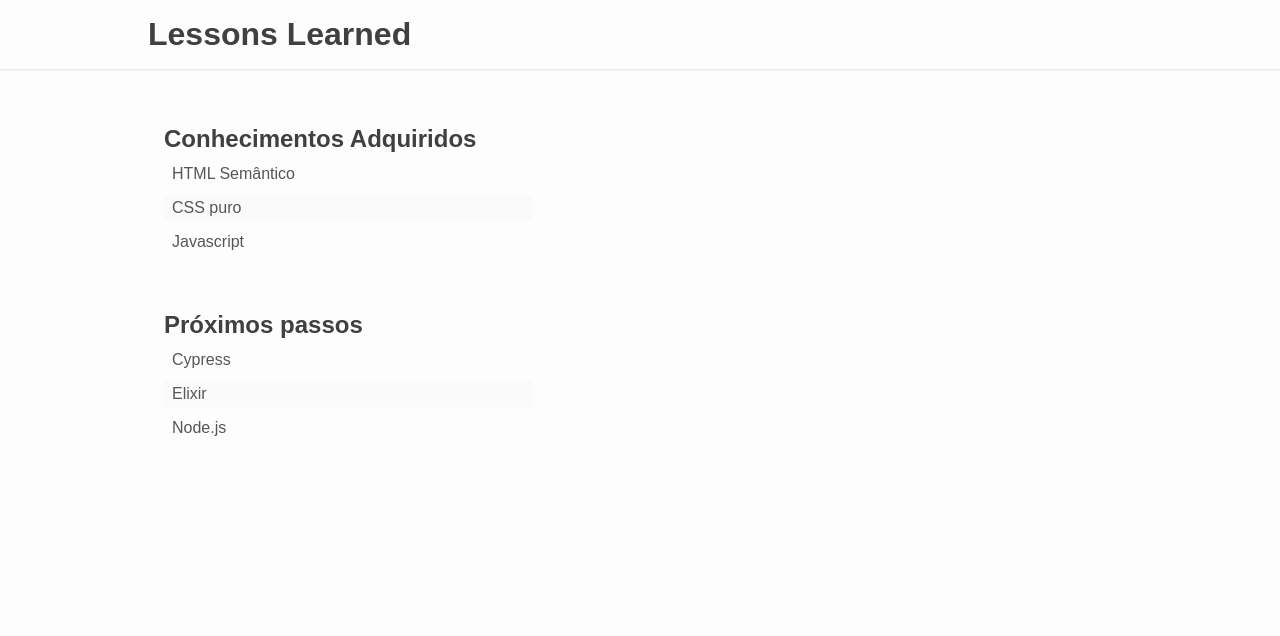
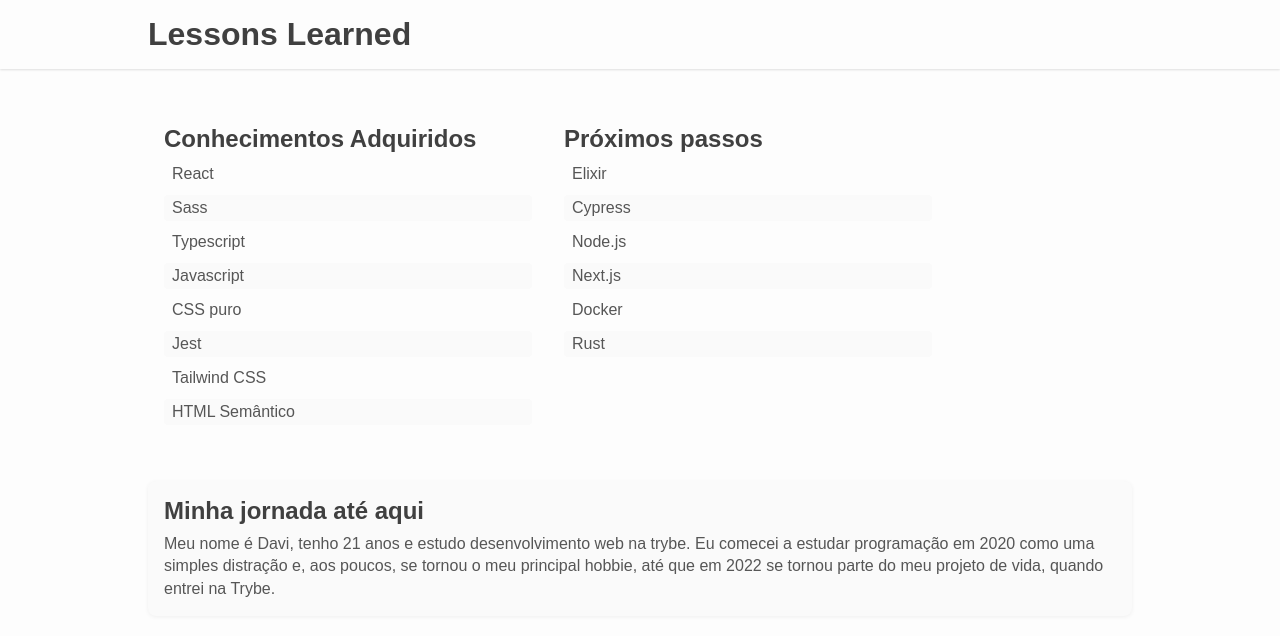
Before and after one commit to DN4Davi/Lessons-Learned, a website built with Vite: page index.html in a window 1280 px wide. Built offline with nearby package versions, Linux system fonts and the light colour scheme.

Commit message:
Requisito 05 completo

```diff
--- a/index.html
+++ b/index.html
@@ -16,19 +16,30 @@
         <section aria-labelledby="learned-title">
           <h2 id="learned-title">Conhecimentos Adquiridos</h2>
           <ul id="learned">
+            <li>React</li>
+            <li>Sass</li>
+            <li>Typescript</li>
+            <li>Javascript</li>
+            <li>CSS puro</li>
+            <li>Jest</li>
+            <li>Tailwind CSS</li>
             <li>HTML Semântico</li>
-            <li>CSS puro</li>
-            <li>Javascript</li>
+          </ul>
+        </section><section aria-labelledby="to-learn-title">
+          <h2 id="to-learn-title">Próximos passos</h2>
+          <ul id="to-learn">
+            <li>Elixir</li>
+            <li>Cypress</li>
+            <li>Node.js</li>
+            <li>Next.js</li>
+            <li>Docker</li>
+            <li>Rust</li>
           </ul>
         </section>
-        <section aria-labelledby="to-learn-title">
-          <h2 id="to-learn-title">Próximos passos</h2>
-          <ul id="to-learn">
-            <li>Cypress</li>
-            <li>Elixir</li>
-            <li>Node.js</li>
-          </ul>
-        </section>
+        <article>
+          <h2>Minha jornada até aqui</h2>
+          <p>Meu nome é Davi, tenho 21 anos e estudo desenvolvimento web na trybe. Eu comecei a estudar programação em 2020 como uma simples distração e, aos poucos, se tornou o meu principal hobbie, até que em 2022 se tornou parte do meu projeto de vida, quando entrei na Trybe.</p>
+        </article>
       </div>
     </main>
     <script src="src/main.js" type="module"></script>
--- a/src/style.css
+++ b/src/style.css
@@ -35,8 +35,10 @@
 
 section {
   padding: 16px;
-  margin-bottom: 24px;
-  max-width: 400px;
+  margin-bottom: 40px;
+  min-width: fit-content;
+  width: 400px;
+  display: inline-block;
 }
 
 h2 {
@@ -55,8 +57,22 @@
   padding: 4px 8px;
   font-family: Arial, Helvetica, sans-serif;
   color: #565656;
+  border-radius: 4px;
 }
 
 li:nth-child(2n) {
   background: #fafafa;
 }
+
+article {
+  padding: 16px;
+  background: #fafafa;
+  border-radius: 8px;
+  box-shadow: 0 1px 4px rgb(12 12 12 / 6%);
+}
+
+p {
+  font-family: Arial, Helvetica, sans-serif;
+  color: #565656;
+  line-height: 1.4;
+}
```
Also changed, not shown: README.md.
